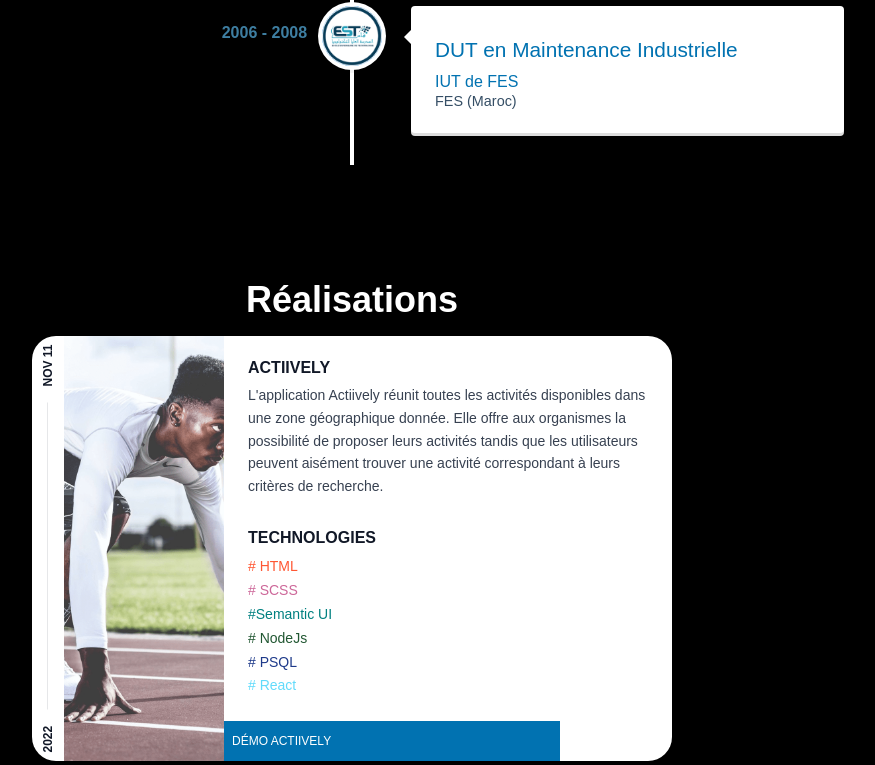
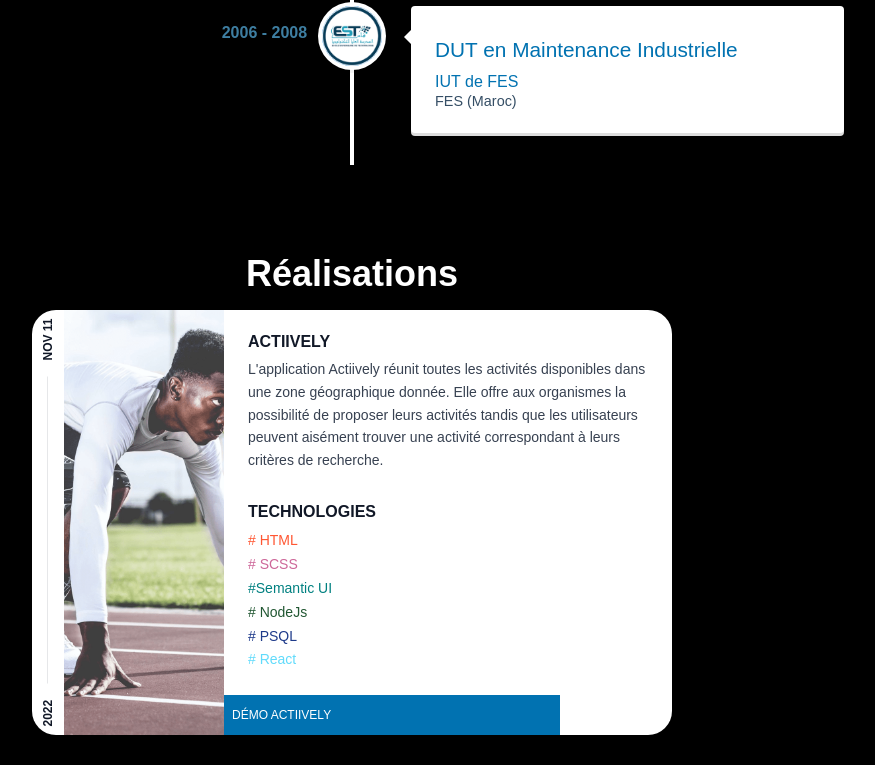
Before and after one commit to AlaaEddineRAHALI/portfolio-alaa-eddine-rahali, a React (Vite) app: page / in a window 1280 px wide. Shown: the part 5810-6575 px from the top of the page, without its empty margins (288-1163 px from the left). Built offline with nearby package versions, Linux system fonts and the light colour scheme; grey boxes are pictures that could not be loaded; a web font is replaced by a local one.

Commit message:
fix repsonsive phone

```diff
--- a/src/components/Projects/Projects.jsx
+++ b/src/components/Projects/Projects.jsx
@@ -2,14 +2,14 @@
 import React from "react";
 import "./projectsStyles.css";
 import Tilt from "react-parallax-tilt";
-import test from "../../assets/images/11.png";
+import actiively_profil from "../../assets/images/11.png";
 import portfolio from "../../assets/images/icone/portfolio.jpg";
 import syndic from "../../assets/images/OSyndic.jpg";
 
 const Projects = () => {
   return (
     <>
-      <section id="projects" className=" px-5 lg:pt-[9%] ">
+      <section id="projects" className=" px-5 lg:pt-[7%]  2xl:pt-[9%]">
         <div className="mx-auto max-w-screen-xl pt-[24%] md:pt-[15%] lg:pt-[0%]">
           <h1 className=" pb-2 sm:pb-4 2xl:pb-8 text-3xl font-bold xl:text-4xl 2xl:text-6xl px-8 lg:px-0 lg:text-center">
             Réalisations
@@ -32,7 +32,7 @@ const Projects = () => {
                   <div className="w-3/4 sm:block sm:basis-40">
                     <img
                       alt="Icone-Portoflio"
-                      src={test}
+                      src={actiively_profil}
                       className="aspect-square h-full w-full object-cover flex mx-7 my-2 sm:m-0"
                     />
                   </div>
```
